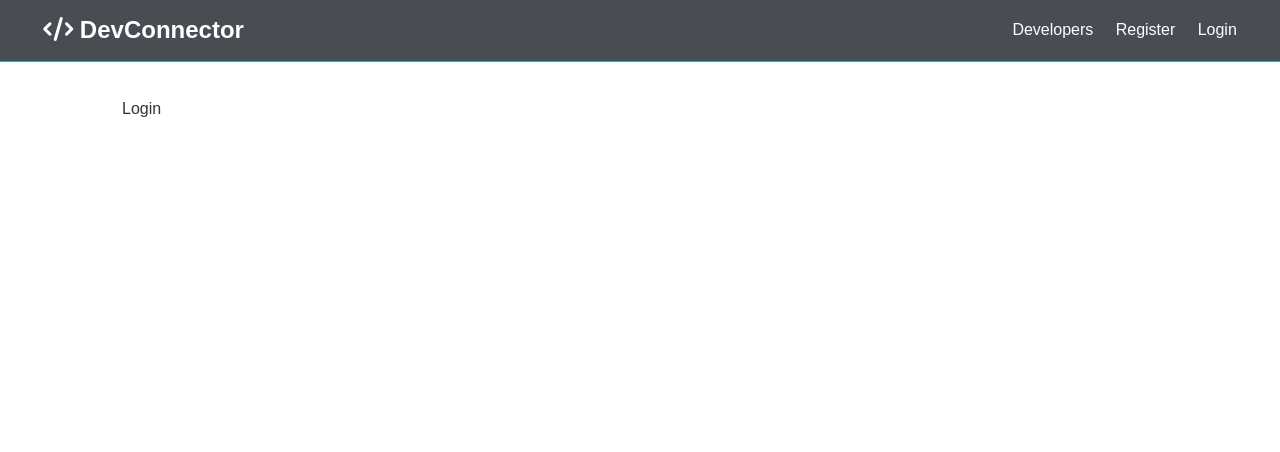
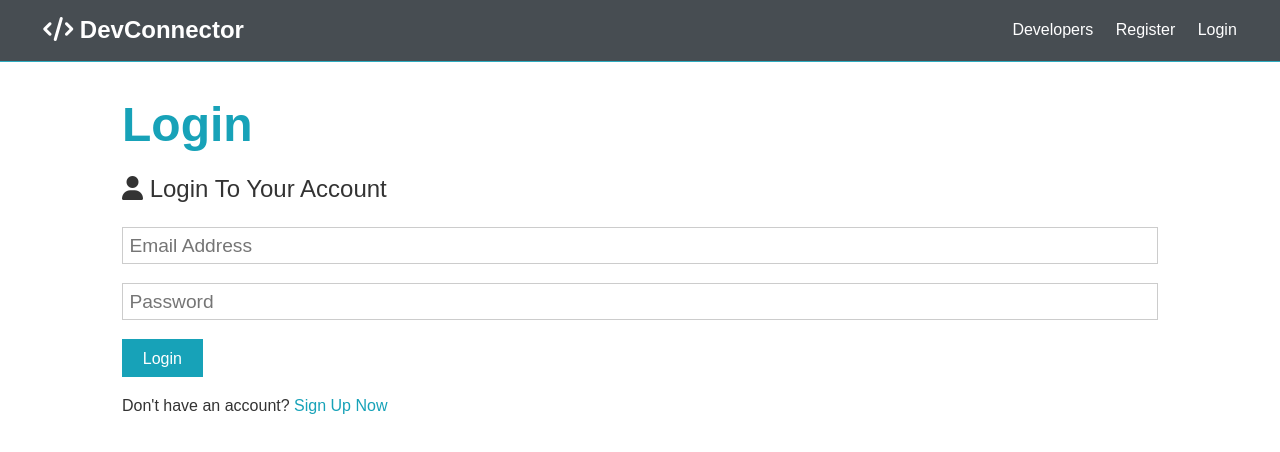
Before and after one commit to thyAshley/socialnetwork, a React (Create React App) app in the folder client/: page /login in a window 1280 px wide. Shown: the top 452 px of the page. Built offline with nearby package versions, Linux system fonts and the light colour scheme.

Commit message:
added login and register functionality without axios

```diff
--- a/client/src/components/auth/Login.js
+++ b/client/src/components/auth/Login.js
@@ -1,7 +1,64 @@
-import React from "react";
+import React, { Fragment, useState } from "react";
+import { Link } from "react-router-dom";
+import axios from "axios";
 
 const Login = () => {
-  return <div>Login</div>;
+  const [formData, setFormData] = useState({
+    email: "",
+    password: "",
+  });
+  const { email, password } = formData;
+
+  const onChange = (e) => {
+    setFormData({
+      ...formData,
+      [e.target.name]: e.target.value,
+    });
+  };
+
+  const onSubmit = async (e) => {
+    e.preventDefault();
+  };
+
+  return (
+    <Fragment>
+      <h1 className="large text-primary">Login</h1>
+      <p className="lead">
+        <i className="fas fa-user"></i> Login To Your Account
+      </p>
+      <form
+        className="form"
+        action="create-profile.html"
+        onSubmit={(e) => onSubmit(e)}
+      >
+        <div className="form-group">
+          <input
+            type="email"
+            placeholder="Email Address"
+            name="email"
+            value={email}
+            onChange={(e) => onChange(e)}
+            required
+          />
+        </div>
+        <div className="form-group">
+          <input
+            type="password"
+            placeholder="Password"
+            name="password"
+            minLength="6"
+            value={password}
+            onChange={(e) => onChange(e)}
+            required
+          />
+        </div>
+        <input type="submit" className="btn btn-primary" value="Login" />
+      </form>
+      <p className="my-1">
+        Don't have an account? <Link to="/register">Sign Up Now</Link>
+      </p>
+    </Fragment>
+  );
 };
 
 export default Login;
--- a/client/src/components/auth/Register.js
+++ b/client/src/components/auth/Register.js
@@ -1,5 +1,6 @@
 import React, { Fragment, useState } from "react";
 import { Link } from "react-router-dom";
+import axios from "axios";
 
 const Register = () => {
   const [formData, setFormData] = useState({
@@ -17,13 +18,26 @@
     });
   };
 
+  const onSubmit = async (e) => {
+    e.preventDefault();
+    if (password !== password2) {
+      console.log("Password mismatch");
+    } else {
+      console.log("To be implemented");
+    }
+  };
+
   return (
     <Fragment>
       <h1 className="large text-primary">Sign Up</h1>
       <p className="lead">
         <i className="fas fa-user"></i> Create Your Account
       </p>
-      <form className="form" action="create-profile.html">
+      <form
+        className="form"
+        action="create-profile.html"
+        onSubmit={(e) => onSubmit(e)}
+      >
         <div className="form-group">
           <input
             type="text"
@@ -42,10 +56,6 @@
             value={email}
             onChange={(e) => onChange(e)}
           />
-          <small className="form-text">
-            This site uses Gravatar so if you want a profile image, use a
-            Gravatar email
-          </small>
         </div>
         <div className="form-group">
           <input
@@ -72,7 +82,6 @@
       <p className="my-1">
         Already have an account? <Link to="/login">Sign In</Link>
       </p>
-      ;
     </Fragment>
   );
 };
```
